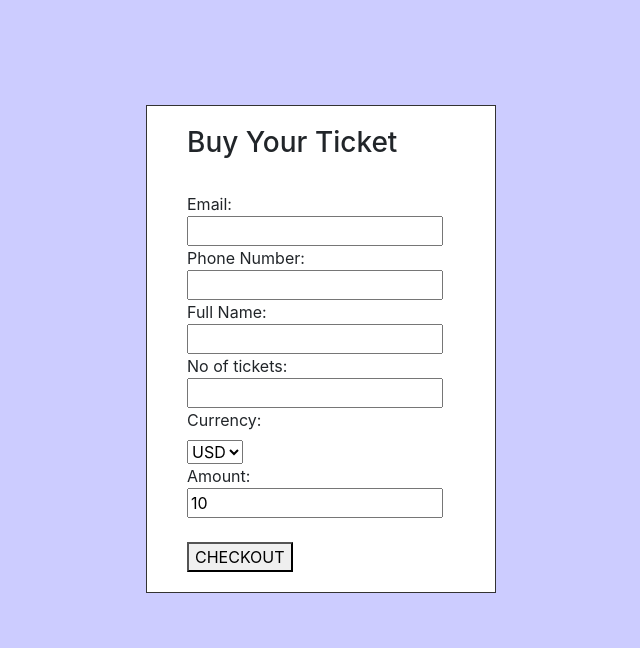
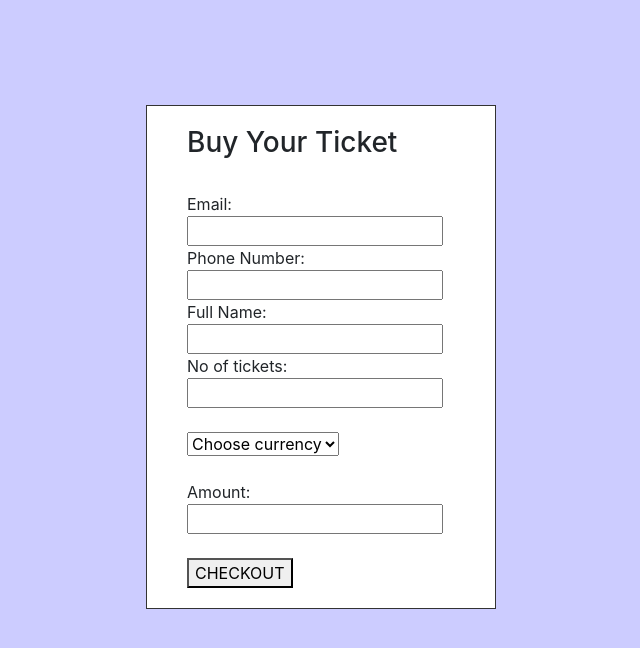
Before and after one commit to VickyMutai/techsultpay, a plain HTML site: page index.html in a window 1280 px wide. Shown: the whole page, without its empty margins (319-959 px from the left). Drawn offline with nearby package versions, Linux system fonts and the light colour scheme; files whose address does not match are found by name.

Commit message:
redesign the form

```diff
--- a/index.html
+++ b/index.html
@@ -30,13 +30,15 @@
     <input type="hidden" name="tx_ref" value="techsult-shrucoin"/>
     No of tickets: <br>
     <input type="" name="quantity" id="quantity"/><br>
-    <label for="currency">Currency:</label><br>
+   <br>
     <select name="currency" id="currency" onchange="myfun()">
+      <option value="currency">Choose currency</option>
       <option value="USD">USD</option>
       <option value="KES">KSH</option>
     </select><br>
+    <br>
     Amount:
-    <br><input type="" name="amount" value="10" id="amount" readonly/><br>
+    <br><input type="" name="amount" value="" id="amount" readonly/><br>
     <input type="hidden" name="meta[token]" />
     <input type="hidden" name="redirect_url" value="https://shrucoin.com/concert/" />
     <br>
```
